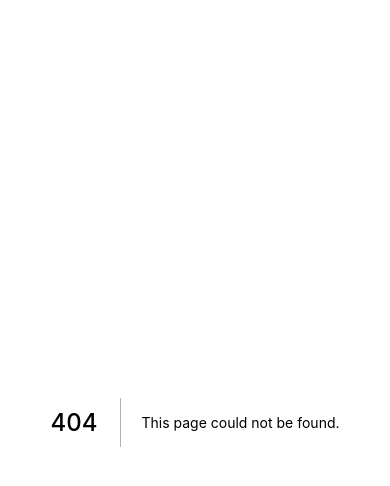
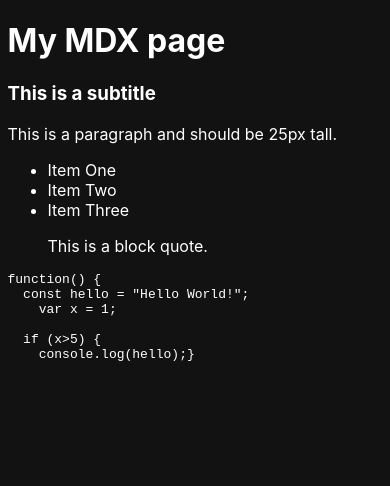
Before and after one commit to branhillsdesign/branhills-blogsite, a Next.js app: page /mdx-page in a window 390 px wide. Before the commit this address had no page. Shown: the top 486 px of the page. Built offline with nearby package versions, Linux system fonts and the light colour scheme.

Commit message:
added breakpoints

```diff
--- a/components/Container.js
+++ b/components/Layout/Container.js
@@ -1,9 +1,10 @@
 import styled from 'styled-components';
 
 export const Container = styled.div`
-  max-width: 100%;
+  max-width: 375px;
   display: flex;
   flex-direction: column;
+  justify-content: center;
   background-color: ${(props) => props.theme.background};
   color: ${(props) => props.theme.text};
 `;
--- /dev/null
+++ b/components/MDXStyles.js
@@ -0,0 +1,5 @@
+const MDXStyles = {
+  p: (props) => <p style={{ fontSize: '25px' }} {...props} />,
+};
+
+export default MDXStyles;
--- a/pages/_app.js
+++ b/pages/_app.js
@@ -1,13 +1,17 @@
 import { ThemeProvider } from 'styled-components';
+import MDXStyles from '../components/MDXStyles';
 import GlobalStyle from '../styles/GlobalStyle';
 import theme from '../styles/ThemeProvider';
+import { MDXProvider } from '@mdx-js/react';
 
 function MyApp({ Component, pageProps }) {
   return (
     <>
+      <GlobalStyle />
       <ThemeProvider theme={theme}>
-        <GlobalStyle />
-        <Component {...pageProps} />
+        <MDXProvider components={MDXStyles}>
+          <Component {...pageProps} />
+        </MDXProvider>
       </ThemeProvider>
     </>
   );
--- a/styles/GlobalStyle.js
+++ b/styles/GlobalStyle.js
@@ -3,16 +3,14 @@ import theme from './ThemeProvider';
 
 const GlobalStyle = createGlobalStyle`
   body {
-    margin: 0;
+    margin: 0 auto;
     padding: 0;
     font-family: -apple-system, BlinkMacSystemFont, "Segoe UI", "Roboto", "Oxygen", "Ubuntu", "Cantarell", "Fira Sans", "Droid Sans", "Helvetica Neue", sans-serif;
     -webkit-font-smoothing: antialiased;
     -moz-osx-font-smoothing: grayscale;
-    background-color: ${props => theme.background};
-    color: ${props => theme.text};
-  }
-  h1 {
-    font-size: 4rem;
+    background-color: ${(props) => theme.colors.background};
+    color: ${(props) => theme.colors.text};
+    width: ${(props) => theme.breakpoints.xs};
   }
 `;
 export default GlobalStyle;
--- a/styles/ThemeProvider.js
+++ b/styles/ThemeProvider.js
@@ -1,8 +1,18 @@
 const theme = {
-  primary: '#121212',
-  secondary: '#00ee00',
-  background: '#121212',
-  text: '#ffffff',
-}
+  colors: {
+    primary: '#121212',
+    secondary: '#00ee00',
+    background: '#121212',
+    text: '#ffffff',
+  },
+  breakpoints: {
+    xs: '375px',
+    sm: '576px',
+    md: '768px',
+    lg: '992px',
+    xl: '1200px',
+    ultrawide: '2400px',
+  },
+};
 
 export default theme;
```
Also changed, not shown: components/MDXStyles/MDXStyles.js (deleted, +0 -11 lines), pages/mdx-page.mdx (line endings or trailing spaces).
